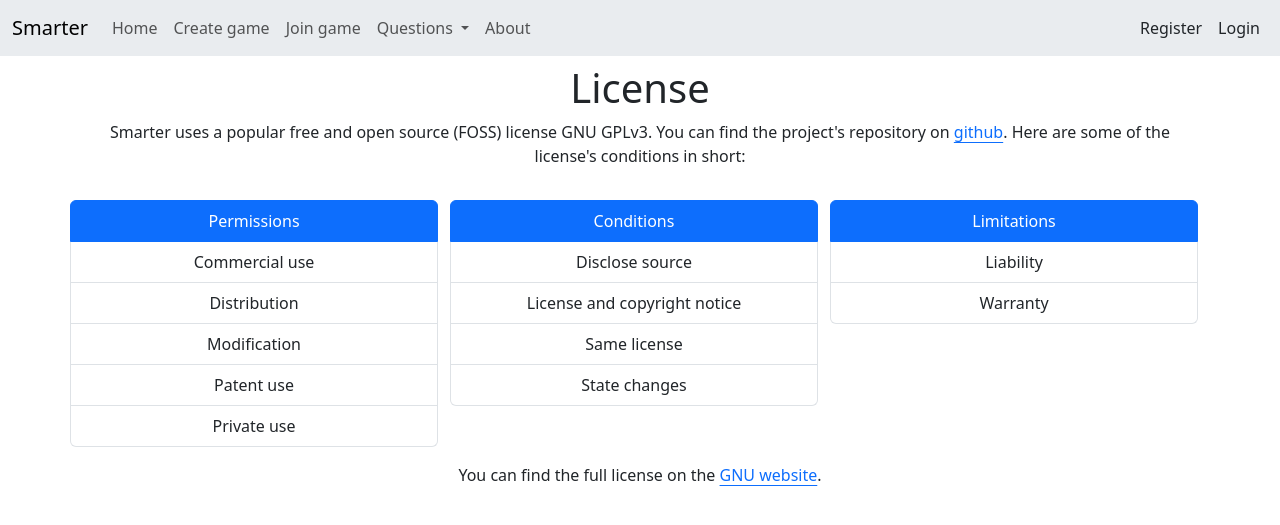
After one commit to muyrety/Smarter, a Flask app: page /about/license in a window 1280 px wide. The commit adds this page. Shown: the top 525 px of the page. Run offline with Flask 3, Linux system fonts and the light colour scheme.

Commit message:
Added a bunch of information to the about page

```diff
--- a/smarter/about.py
+++ b/smarter/about.py
@@ -1,6 +1,10 @@
 from flask import Blueprint, render_template
 
 bp = Blueprint("about", __name__, url_prefix="/about")
+
+@bp.route("/")
+def index():
+    return render_template("about/index.html")
 
 @bp.route("/opentdb")
 def opentdb():
@@ -9,3 +13,11 @@ def opentdb():
 @bp.route("/why-was-my-question-removed")
 def question_removed():
     return render_template("about/question_removed.html")
+
+@bp.route("/license")
+def license():
+    return render_template("about/license.html")
+
+@bp.route("/contacts")
+def contacts():
+    return render_template("about/contacts.html")
--- /dev/null
+++ b/smarter/templates/about/license.html
@@ -0,0 +1,43 @@
+{% extends "base.html" %}
+
+{% block title %} License {% endblock %}
+
+{% block main %}
+<div class="container text-center">
+    <h1 class="mt-2"> License </h1>
+    <p>
+        Smarter uses a popular free and open source (<abbr>FOSS</abbr>) license GNU <abbr>GPLv3</abbr>.
+        You can find the project's repository on <a class="link-offset-2" href="https://github.com/muyrety/Smarter">github</a>.
+        Here are some of the license's conditions in short:
+    </p>
+
+    <div class="row">
+        <ul class="col-md-4 list-group mt-3">
+            <li class="list-group-item active">Permissions</li>
+            <li class="list-group-item">Commercial use</li>
+            <li class="list-group-item">Distribution</li>
+            <li class="list-group-item">Modification</li>
+            <li class="list-group-item">Patent use</li>
+            <li class="list-group-item">Private use</li>
+        </ul>
+
+        <ul class="col-md-4 list-group mt-3">
+            <li class="list-group-item active">Conditions</li>
+            <li class="list-group-item">Disclose source</li>
+            <li class="list-group-item">License and copyright notice</li>
+            <li class="list-group-item">Same license</li>
+            <li class="list-group-item">State changes</li>
+        </ul>
+
+        <ul class="col-md-4 list-group mt-3">
+            <li class="list-group-item active">Limitations</li>
+            <li class="list-group-item">Liability</li>
+            <li class="list-group-item">Warranty</li>
+        </ul>
+    </div>
+
+    <p class="mt-3">
+        You can find the full license on the <a class="link-offset-2" href="https://www.gnu.org/licenses/gpl-3.0.en.html">GNU website</a>.
+    </p>
+</div>
+{% endblock %}
--- a/smarter/templates/about/question_removed.html
+++ b/smarter/templates/about/question_removed.html
@@ -27,9 +27,7 @@
         </li>
     </ul>
 
-    <hr>
-
-    <p>
+    <p class="mt-4">
         On the other hand, if your question was accepted and then deleted afterwards,
         it may have been overlooked and its flaws detected only after submission.
         Again, make sure it met all the aforementioned requirements.
--- a/smarter/templates/base.html
+++ b/smarter/templates/base.html
@@ -43,7 +43,7 @@
                                 </ul>
                             </li>
                             <li class="nav-item">
-                                <a class="nav-link" href="#">About</a>
+                                <a class="nav-link" href="{{ url_for('about.index') }}">About</a>
                             </li>
                         </ul>
                         {% if session["user_id"] %}
```
Also changed, not shown: smarter/templates/about/contacts.html (added, +19 -0 lines), smarter/templates/about/index.html (added, +20 -0 lines), smarter/templates/about/opentdb.html (+6 -8 lines).
